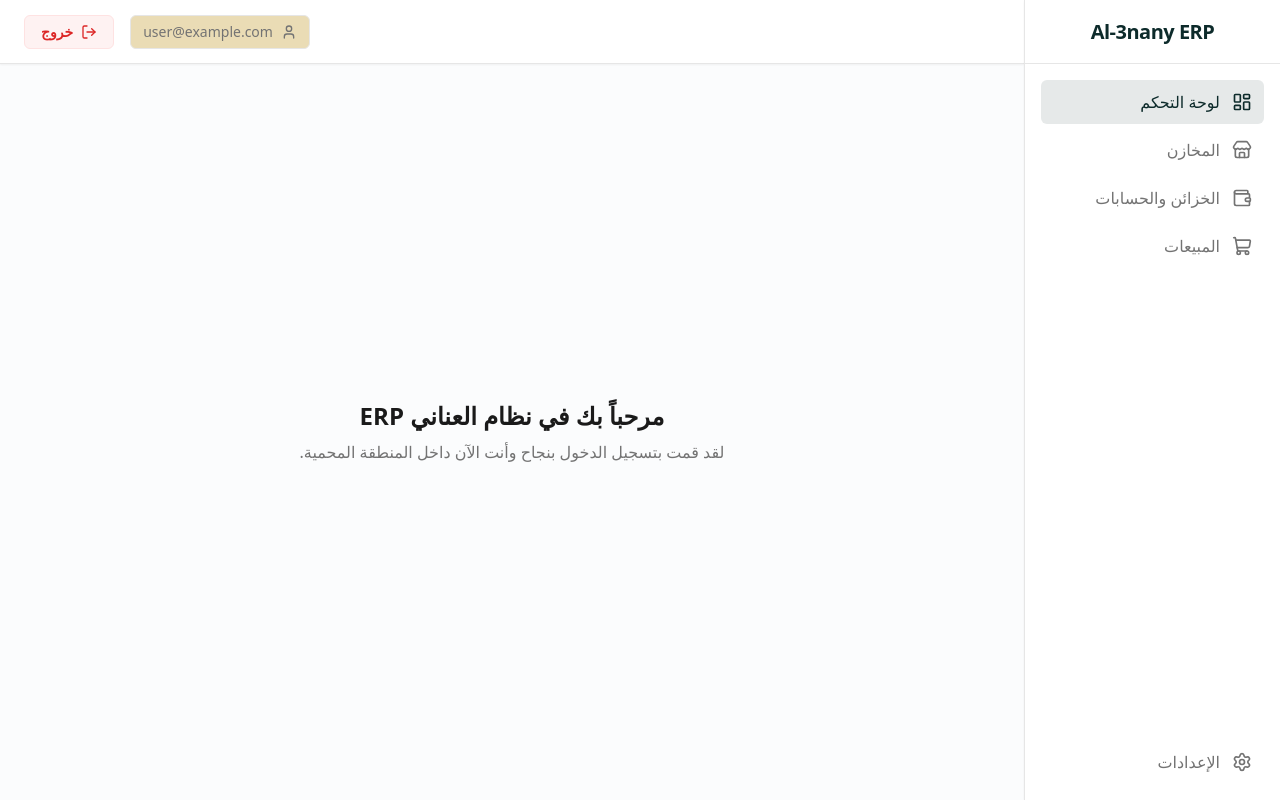
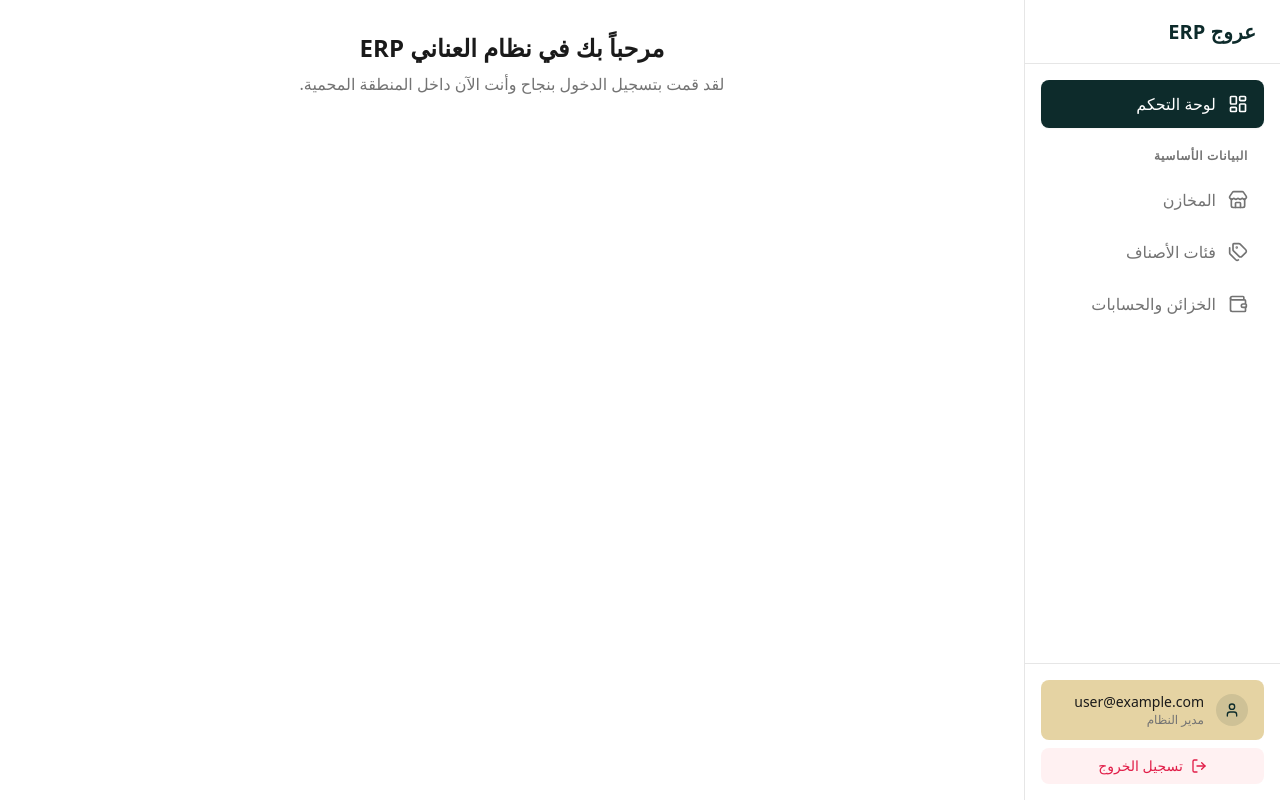
Before and after one commit to a7med3nany/al3nany-erp, a React (Vite) app: page /#/ in a window 1280 px wide. Built offline with nearby package versions, Linux system fonts and the light colour scheme; no server answers; sample sign-in values are in the browser's storage.

Commit message:
Refactor MainLayout with sidebar and logout functionality

```diff
--- a/src/layouts/MainLayout.tsx
+++ b/src/layouts/MainLayout.tsx
@@ -1,95 +1,133 @@
-import { Outlet, NavLink } from "react-router-dom";
+import { useState } from "react";
+import { NavLink, Outlet, useNavigate } from "react-router-dom";
+import { LogOut, User, LayoutDashboard, Store, Wallet, Tags, Menu, X } from "lucide-react";
 import { signOut } from "firebase/auth";
 import { auth } from "../config/firebase";
 import { useAuthStore } from "../store/authStore";
-import { LogOut, User, LayoutDashboard, Store, Wallet, ShoppingCart, Settings } from "lucide-react";
 
 export default function MainLayout() {
   const { user } = useAuthStore();
+  const navigate = useNavigate();
+  const [isSidebarOpen, setIsSidebarOpen] = useState(false);
 
   const handleLogout = async () => {
     try {
       await signOut(auth);
+      navigate('/login');
     } catch (error) {
-      console.error("Logout Error:", error);
+      console.error("خطأ أثناء تسجيل الخروج:", error);
     }
   };
 
-  // دالة مساعدة لتحديد تنسيق الرابط بناءً على حالته (نشط أم لا)
   const navLinkClass = ({ isActive }: { isActive: boolean }) =>
-    `flex items-center gap-3 px-3 py-2.5 rounded-md transition-colors font-medium ${
+    `flex items-center gap-3 px-4 py-3 rounded-lg transition-colors ${
       isActive
-        ? "bg-primary/10 text-primary"
+        ? "bg-primary text-primary-foreground font-medium shadow-sm"
         : "text-muted-foreground hover:bg-secondary hover:text-foreground"
     }`;
 
+  const closeSidebar = () => {
+    if (window.innerWidth < 1024) {
+      setIsSidebarOpen(false);
+    }
+  };
+
   return (
-    <div className="flex h-screen bg-background overflow-hidden">
+    <div className="min-h-screen bg-background text-foreground flex" dir="rtl">
+      {/* غطاء الشاشة للأجهزة المحمولة */}
+      {isSidebarOpen && (
+        <div
+          className="fixed inset-0 bg-black/50 z-40 lg:hidden"
+          onClick={() => setIsSidebarOpen(false)}
+        />
+      )}
+
       {/* القائمة الجانبية (Sidebar) */}
-      <aside className="w-64 bg-card border-l border-border hidden md:flex flex-col z-20 shadow-sm">
-        <div className="h-16 flex items-center justify-center border-b border-border">
-          <h1 className="text-xl font-bold text-primary tracking-tight">Al-3nany ERP</h1>
+      <aside
+        className={`fixed lg:static inset-y-0 right-0 z-50 w-64 bg-card border-l border-border transform transition-transform duration-300 ease-in-out ${
+          isSidebarOpen ? "translate-x-0" : "translate-x-full lg:translate-x-0"
+        } flex flex-col`}
+      >
+        <div className="h-16 flex items-center justify-between px-6 border-b border-border">
+          <h1 className="text-xl font-bold text-primary">عروج ERP</h1>
+          <button
+            className="lg:hidden text-muted-foreground hover:text-foreground"
+            onClick={() => setIsSidebarOpen(false)}
+          >
+            <X className="h-6 w-6" />
+          </button>
         </div>
-        <nav className="flex-1 p-4 flex flex-col gap-1">
-          <NavLink to="/" end className={navLinkClass}>
+
+        <nav className="flex-1 overflow-y-auto p-4 space-y-1">
+          <NavLink to="/" onClick={closeSidebar} className={navLinkClass}>
             <LayoutDashboard className="h-5 w-5" />
             <span>لوحة التحكم</span>
           </NavLink>
 
-          <NavLink to="/warehouses" className={navLinkClass}>
+          <div className="pt-4 pb-2">
+            <p className="px-4 text-xs font-bold text-muted-foreground uppercase tracking-wider">
+              البيانات الأساسية
+            </p>
+          </div>
+
+          <NavLink to="/warehouses" onClick={closeSidebar} className={navLinkClass}>
             <Store className="h-5 w-5" />
             <span>المخازن</span>
           </NavLink>
 
-          <NavLink to="/cashboxes" className={navLinkClass}>
+          <NavLink to="/categories" onClick={closeSidebar} className={navLinkClass}>
+            <Tags className="h-5 w-5" />
+            <span>فئات الأصناف</span>
+          </NavLink>
+
+          <NavLink to="/cashboxes" onClick={closeSidebar} className={navLinkClass}>
             <Wallet className="h-5 w-5" />
             <span>الخزائن والحسابات</span>
           </NavLink>
+        </nav>
 
-          <NavLink to="/sales" className={navLinkClass}>
-            <ShoppingCart className="h-5 w-5" />
-            <span>المبيعات</span>
-          </NavLink>
-
-          <div className="mt-auto">
-            <NavLink to="/settings" className={navLinkClass}>
-              <Settings className="h-5 w-5" />
-              <span>الإعدادات</span>
-            </NavLink>
+        <div className="p-4 border-t border-border">
+          <div className="flex items-center gap-3 px-4 py-3 bg-secondary/50 rounded-lg mb-2">
+            <div className="bg-primary/10 p-2 rounded-full text-primary">
+              <User className="h-4 w-4" />
+            </div>
+            <div className="overflow-hidden">
+              <p className="text-sm font-medium truncate">{user?.email}</p>
+              <p className="text-xs text-muted-foreground">مدير النظام</p>
+            </div>
           </div>
-        </nav>
+          <button
+            onClick={handleLogout}
+            className="w-full flex items-center justify-center gap-2 px-4 py-2 text-rose-600 bg-rose-50 hover:bg-rose-100 rounded-lg transition-colors font-medium text-sm"
+          >
+            <LogOut className="h-4 w-4" />
+            <span>تسجيل الخروج</span>
+          </button>
+        </div>
       </aside>
 
-      {/* المحتوى الرئيسي */}
-      <div className="flex-1 flex flex-col h-screen overflow-hidden">
-        {/* الشريط العلوي (Topbar) */}
-        <header className="h-16 bg-card border-b border-border flex items-center justify-between px-4 sm:px-6 z-10 shadow-sm">
-          <div className="md:hidden font-bold text-primary text-lg">
-            Al-3nany ERP
-          </div>
-
-          {/* قسم المستخدم وزر الخروج متموضع في اليسار */}
-          <div className="flex items-center gap-4 mr-auto">
-            <div className="hidden sm:flex items-center gap-2 text-sm text-muted-foreground bg-secondary/40 px-3 py-1.5 rounded-md border border-border">
-              <User className="h-4 w-4" />
-              <span className="truncate max-w-[180px] font-medium">{user?.email || 'مستخدم النظام'}</span>
-            </div>
+      {/* المحتوى الرئيسي (Main Content) */}
+      <main className="flex-1 flex flex-col min-h-screen overflow-hidden">
+        {/* الشريط العلوي (Header) للأجهزة المحمولة */}
+        <header className="h-16 lg:hidden bg-card border-b border-border flex items-center justify-between px-4 shadow-sm z-30">
+          <div className="flex items-center gap-3">
             <button
-              onClick={handleLogout}
-              className="flex items-center gap-2 text-sm text-red-600 hover:text-red-700 bg-red-50 hover:bg-red-100 border border-red-100 px-4 py-1.5 rounded-md transition-colors font-semibold"
-              title="تسجيل الخروج"
+              onClick={() => setIsSidebarOpen(true)}
+              className="p-2 -mr-2 text-muted-foreground hover:text-foreground rounded-md hover:bg-secondary"
             >
-              <LogOut className="h-4 w-4" />
-              <span>خروج</span>
+              <Menu className="h-6 w-6" />
             </button>
+            <h1 className="text-lg font-bold text-primary">عروج ERP</h1>
           </div>
         </header>
 
-        {/* منطقة عرض الصفحات (Outlet) */}
-        <main className="flex-1 overflow-auto p-4 sm:p-6 bg-slate-50/50 dark:bg-background/90">
-          <Outlet />
-        </main>
-      </div>
+        {/* مساحة عرض الصفحات (Pages Container) */}
+        <div className="flex-1 overflow-y-auto p-4 md:p-6 lg:p-8 bg-background">
+          <div className="max-w-7xl mx-auto">
+            <Outlet />
+          </div>
+        </div>
+      </main>
     </div>
   );
 }
```
